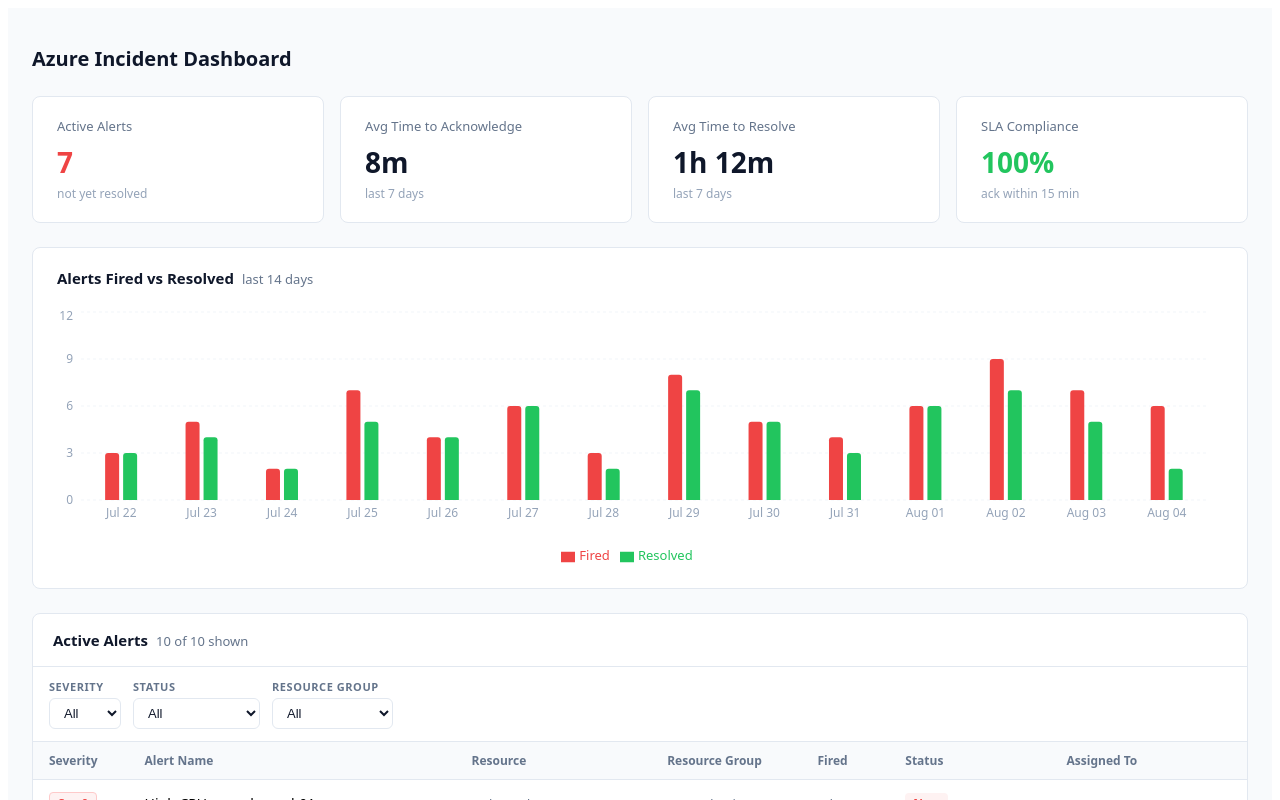
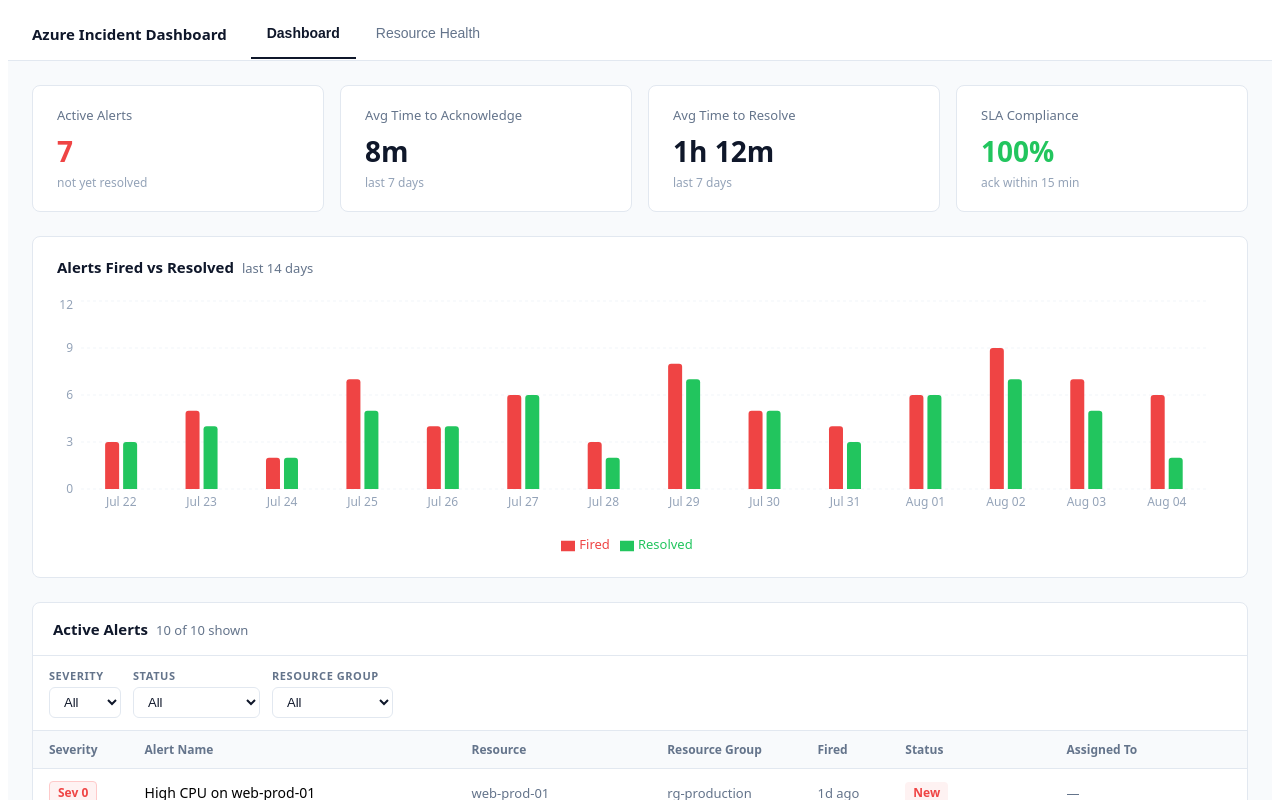
Before and after one commit to tdberg21/azure-incident-dashboard, a React (Vite) app: page / in a window 1280 px wide. Shown: the top 800 px of the page. Built offline with nearby package versions, Linux system fonts and the light colour scheme.

Commit message:
feat: ResourceGrid tab with health status and expandable alert counts

```diff
--- a/src/App.jsx
+++ b/src/App.jsx
@@ -1,5 +1,5 @@
 import { useState } from "react";
-import { mockAlerts, mockTimelineData } from "./api/mockData";
+import { mockAlerts, mockTimelineData, mockResources } from "./api/mockData";
 import {
   calculateMTTR,
   calculateMTTA,
@@ -9,9 +9,13 @@
 import AlertFeed from "./components/AlertFeed/AlertFeed";
 import AlertDrawer from "./components/AlertDrawer/AlertDrawer";
 import ResolutionChart from "./components/Charts/ResolutionChart";
+import ResourceGrid from "./components/ResourceGrid/ResourceGrid";
+
+const TABS = ["Dashboard", "Resource Health"];
 
 function App() {
   const [selectedAlert, setSelectedAlert] = useState(null);
+  const [activeTab, setActiveTab] = useState("Dashboard");
 
   const metrics = {
     activeCount: mockAlerts.filter((a) => a.status !== "Resolved").length,
@@ -24,24 +28,73 @@
     <div
       style={{
         fontFamily: "system-ui, sans-serif",
-        padding: "24px",
         background: "#f8fafc",
         minHeight: "100vh",
       }}
     >
+      {/* Top nav */}
+      <div
+        style={{
+          background: "#ffffff",
+          borderBottom: "1px solid #e2e8f0",
+          padding: "0 24px",
+          display: "flex",
+          alignItems: "center",
+          gap: "24px",
+        }}
+      >
         <h1
           style={{
-          fontSize: "20px",
-          fontWeight: "600",
+            fontSize: "15px",
+            fontWeight: "700",
             color: "#0f172a",
-          marginBottom: "24px",
+            margin: "0",
+            padding: "16px 0",
           }}
         >
           Azure Incident Dashboard
         </h1>
+        <div style={{ display: "flex", gap: "4px" }}>
+          {TABS.map((tab) => (
+            <button
+              key={tab}
+              onClick={() => setActiveTab(tab)}
+              style={{
+                padding: "16px 16px",
+                fontSize: "14px",
+                fontWeight: activeTab === tab ? "600" : "400",
+                color: activeTab === tab ? "#0f172a" : "#64748b",
+                background: "none",
+                border: "none",
+                borderBottom:
+                  activeTab === tab
+                    ? "2px solid #0f172a"
+                    : "2px solid transparent",
+                cursor: "pointer",
+                transition: "all 0.1s",
+              }}
+            >
+              {tab}
+            </button>
+          ))}
+        </div>
+      </div>
+
+      {/* Page content */}
+      <div style={{ padding: "24px" }}>
+        {activeTab === "Dashboard" && (
+          <>
             <MetricCards metrics={metrics} />
             <ResolutionChart data={mockTimelineData} />
             <AlertFeed alerts={mockAlerts} onAlertClick={setSelectedAlert} />
+          </>
+        )}
+
+        {activeTab === "Resource Health" && (
+          <ResourceGrid resources={mockResources} alerts={mockAlerts} />
+        )}
+      </div>
+
       <AlertDrawer
         alert={selectedAlert}
         onClose={() => setSelectedAlert(null)}
--- /dev/null
+++ b/src/components/ResourceGrid/ResourceGrid.jsx
@@ -0,0 +1,182 @@
+import { useState } from "react";
+import { HEALTH_CONFIG } from "../../utils/severity";
+import SeverityBadge from "../shared/SeverityBadge";
+
+function HealthDot({ health }) {
+  const config = HEALTH_CONFIG[health] ?? HEALTH_CONFIG["Unavailable"];
+  return (
+    <span
+      style={{
+        display: "inline-block",
+        width: "8px",
+        height: "8px",
+        borderRadius: "50%",
+        background: config.color,
+        marginRight: "6px",
+      }}
+    />
+  );
+}
+
+function ResourceCard({ resource, alerts }) {
+  const [expanded, setExpanded] = useState(false);
+  const config = HEALTH_CONFIG[resource.health] ?? HEALTH_CONFIG["Unavailable"];
+  const resourceAlerts = alerts.filter(
+    (a) => a.resource === resource.name && a.status !== "Resolved",
+  );
+
+  return (
+    <div
+      style={{
+        background: "#ffffff",
+        border: "1px solid #e2e8f0",
+        borderRadius: "8px",
+        overflow: "hidden",
+        transition: "box-shadow 0.15s",
+      }}
+    >
+      {/* Card header */}
+      <div
+        onClick={() => setExpanded(!expanded)}
+        style={{
+          padding: "16px 20px",
+          cursor: "pointer",
+          display: "flex",
+          justifyContent: "space-between",
+          alignItems: "flex-start",
+        }}
+        onMouseEnter={(e) => (e.currentTarget.style.background = "#f8fafc")}
+        onMouseLeave={(e) => (e.currentTarget.style.background = "transparent")}
+      >
+        <div style={{ display: "flex", flexDirection: "column", gap: "4px" }}>
+          <div
+            style={{ fontSize: "14px", fontWeight: "600", color: "#0f172a" }}
+          >
+            {resource.name}
+          </div>
+          <div style={{ fontSize: "12px", color: "#94a3b8" }}>
+            {resource.type} · {resource.resourceGroup}
+          </div>
+        </div>
+
+        <div
+          style={{
+            display: "flex",
+            flexDirection: "column",
+            alignItems: "flex-end",
+            gap: "6px",
+          }}
+        >
+          <span
+            style={{
+              display: "inline-flex",
+              alignItems: "center",
+              padding: "3px 10px",
+              borderRadius: "99px",
+              fontSize: "12px",
+              fontWeight: "600",
+              color: config.color,
+              background: config.bg,
+            }}
+          >
+            <HealthDot health={resource.health} />
+            {resource.health}
+          </span>
+          {resourceAlerts.length > 0 && (
+            <span style={{ fontSize: "11px", color: "#94a3b8" }}>
+              {resourceAlerts.length} active alert
+              {resourceAlerts.length !== 1 ? "s" : ""}
+            </span>
+          )}
+        </div>
+      </div>
+
+      {/* Expanded alerts */}
+      {expanded && (
+        <div
+          style={{
+            borderTop: "1px solid #f1f5f9",
+            padding: "12px 20px",
+            background: "#f8fafc",
+          }}
+        >
+          {resourceAlerts.length === 0 ? (
+            <p style={{ fontSize: "13px", color: "#94a3b8", margin: 0 }}>
+              No active alerts on this resource.
+            </p>
+          ) : (
+            <div
+              style={{ display: "flex", flexDirection: "column", gap: "8px" }}
+            >
+              {resourceAlerts.map((alert) => (
+                <div
+                  key={alert.id}
+                  style={{
+                    display: "flex",
+                    alignItems: "center",
+                    gap: "10px",
+                    fontSize: "13px",
+                    color: "#0f172a",
+                  }}
+                >
+                  <SeverityBadge severity={alert.severity} />
+                  <span>{alert.name}</span>
+                </div>
+              ))}
+            </div>
+          )}
+        </div>
+      )}
+    </div>
+  );
+}
+
+function ResourceGrid({ resources, alerts }) {
+  const counts = {
+    Available: resources.filter((r) => r.health === "Available").length,
+    Degraded: resources.filter((r) => r.health === "Degraded").length,
+    Unavailable: resources.filter((r) => r.health === "Unavailable").length,
+  };
+
+  return (
+    <div>
+      {/* Summary row */}
+      <div style={{ display: "flex", gap: "12px", marginBottom: "20px" }}>
+        {Object.entries(counts).map(([status, count]) => {
+          const config = HEALTH_CONFIG[status];
+          return (
+            <div
+              key={status}
+              style={{
+                padding: "10px 16px",
+                borderRadius: "8px",
+                background: config.bg,
+                fontSize: "13px",
+                fontWeight: "600",
+                color: config.color,
+              }}
+            >
+              <HealthDot health={status} />
+              {count} {status}
+            </div>
+          );
+        })}
+      </div>
+
+      {/* Grid */}
+      <div
+        style={{
+          display: "grid",
+          gridTemplateColumns: "repeat(auto-fill, minmax(340px, 1fr))",
+          gap: "16px",
+        }}
+      >
+        {resources.map((resource) => (
+          <ResourceCard key={resource.id} resource={resource} alerts={alerts} />
+        ))}
+      </div>
+    </div>
+  );
+}
+
+export default ResourceGrid;
```
Lines whose indentation alone changed are shown as unchanged.
